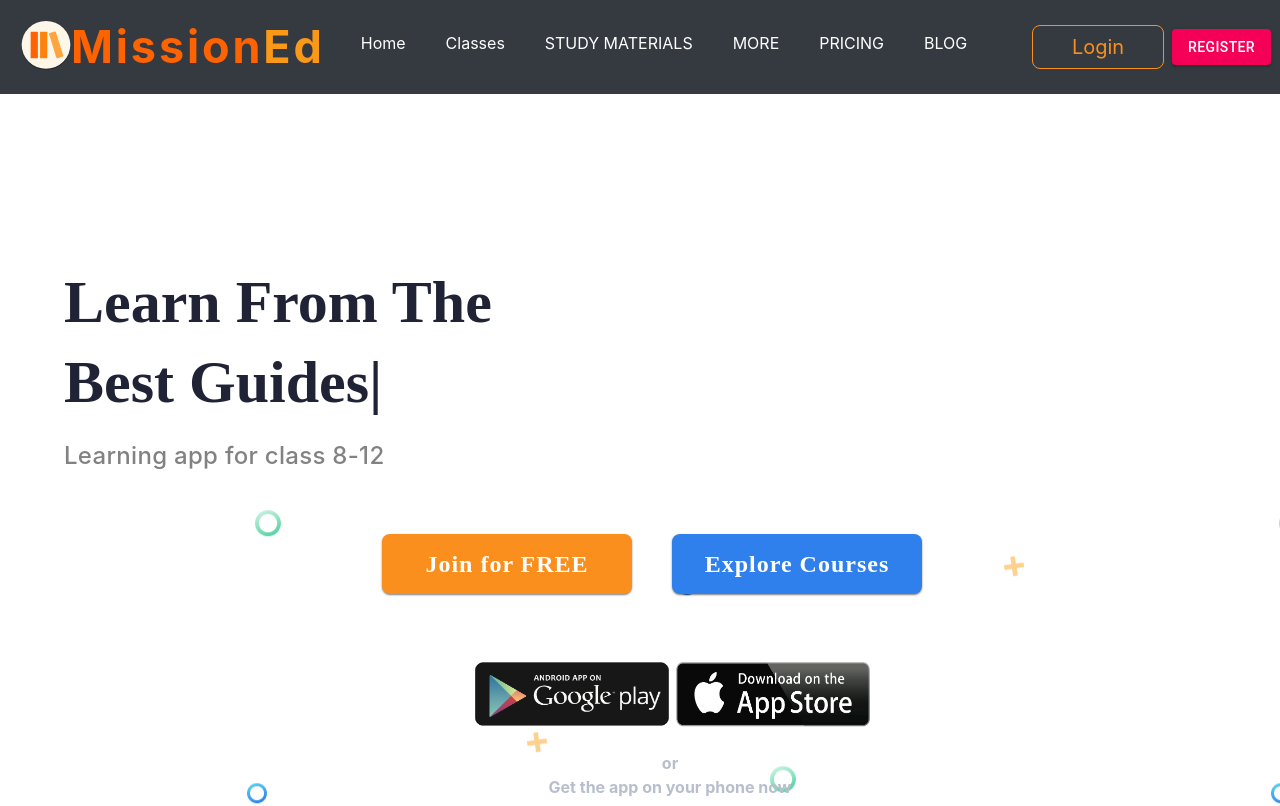
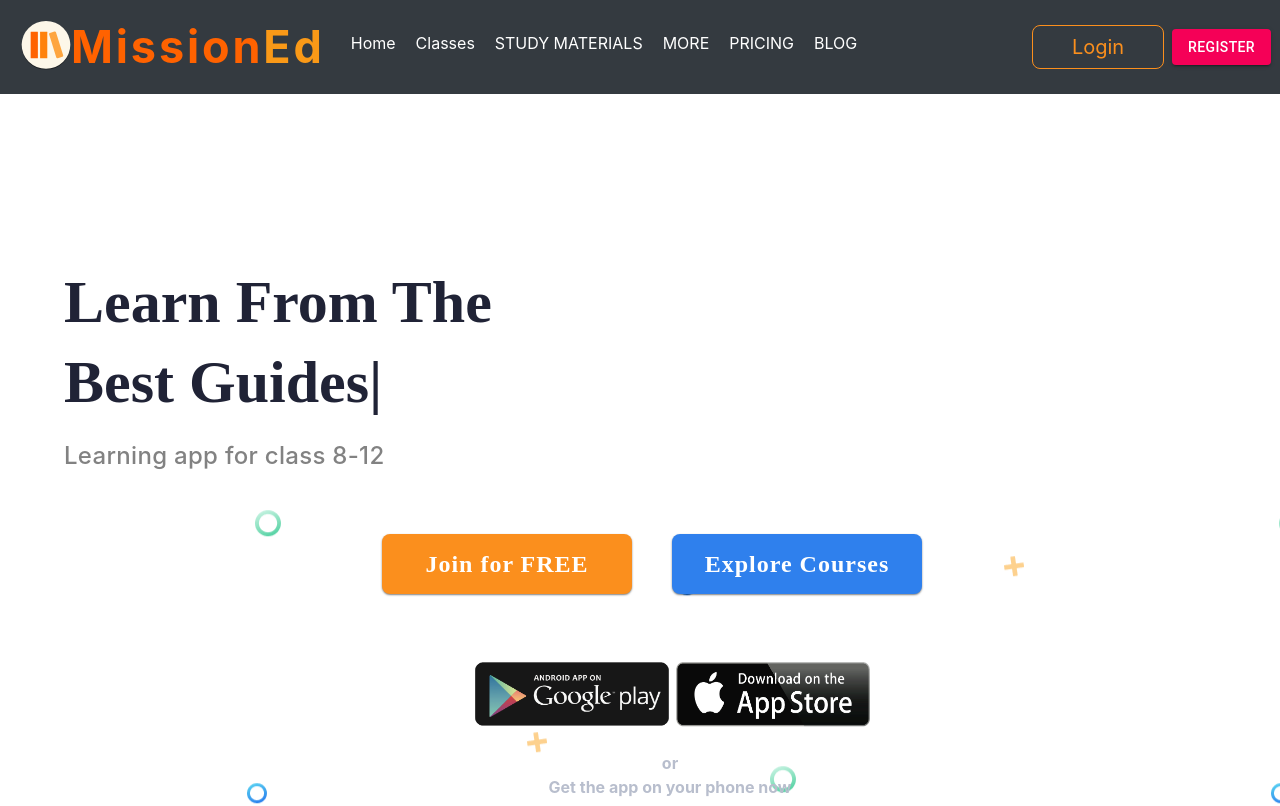
Before and after one commit to missionedweb/web_react, a React (Create React App) app: page / in a window 1280 px wide. Shown: the top 806 px of the page. Built offline with nearby package versions, Linux system fonts and the light colour scheme; no server answers.

Commit message:
navbar links update 3

```diff
--- a/src/App.css
+++ b/src/App.css
@@ -14,7 +14,7 @@ body {
 #header{background:#1E262D;width:100%;position: relative}
 #header:after{content:"";clear:both;display:block}
 
-.navbar-expand-sm{
+.navbar-expand-xl{
   width: 100%;
 }
 
@@ -23,11 +23,11 @@ body {
 .mr-auto>ul{float:left;position:relative}
 .mr-auto li{list-style:none;float:left;}
 .mr-auto .dropdown{position:relative}
-.mr-auto li a{float:left;padding:20px;color:white;}
+.mr-auto li a{float:left;padding:10px;color:white;}
 .mr-auto li a:hover{background:#2C3E50; text-decoration: none; color: white; }
 .mr-auto li .linkname{float:left;padding:23px;color:white;} */
 .mr-auto li .linkname:hover{background:#2C3E50; text-decoration: none; color: white; }
-.linkname{float:left;padding:25px;color:white;}
+.linkname{float:left;padding:15px;color:white;}
 .mr-auto li ul{display:none}
 .mr-auto li:hover ul{display:inline}
 .mr-auto li li{float:none}
@@ -49,16 +49,16 @@ body {
 
 
 
-@media only screen and (max-width: 330px) {
-  nav{display:none;width:100%;clear:both;float:none;max-height:100px;overflow-y:scroll}
+@media only screen and (max-width: 100px) {
+  nav{display:none;width:100%;clear:both;float:none;max-height:500px;overflow-y:scroll}
   #menu-icon{display:inline;top:45px;cursor:pointer}
   #menu-icon.active .first{transform:rotate(45deg);-webkit-transform:rotate(45deg);margin-top:10px}
   #menu-icon.active .second{transform:rotate(135deg);-webkit-transform:rotate(135deg);position:relative;top:-9px;}
   #menu-icon.active .third{display:none}
 
   nav{padding:10px}
-  nav ul{float:none}
-  nav li{float:none}
+  nav ul{float: left;}
+  nav li{float: left}
   nav ul li a{float:none;padding:8px;display:block}
   /* HERE */
   /* #header nav ul ul{display:block;position: relative;;background:none;border:none;padding:0} */
--- a/src/components/NavbarComponent.jsx
+++ b/src/components/NavbarComponent.jsx
@@ -21,7 +21,7 @@ function NavbarComponent({ currentUser }) {
 
       <div id="header">
       <div class="row">
-      <Navbar center bg="dark" expand="lg" className="navbar-expand-sm">
+      <Navbar center bg="dark" expand="lg" className="navbar-expand-xl">
         <Navbar.Brand href="#home">
           <img className="logo mt-n4" src={NavigationLogo} alt="logo" />
           <span className="missioned-nav font-weight-bold">
```
